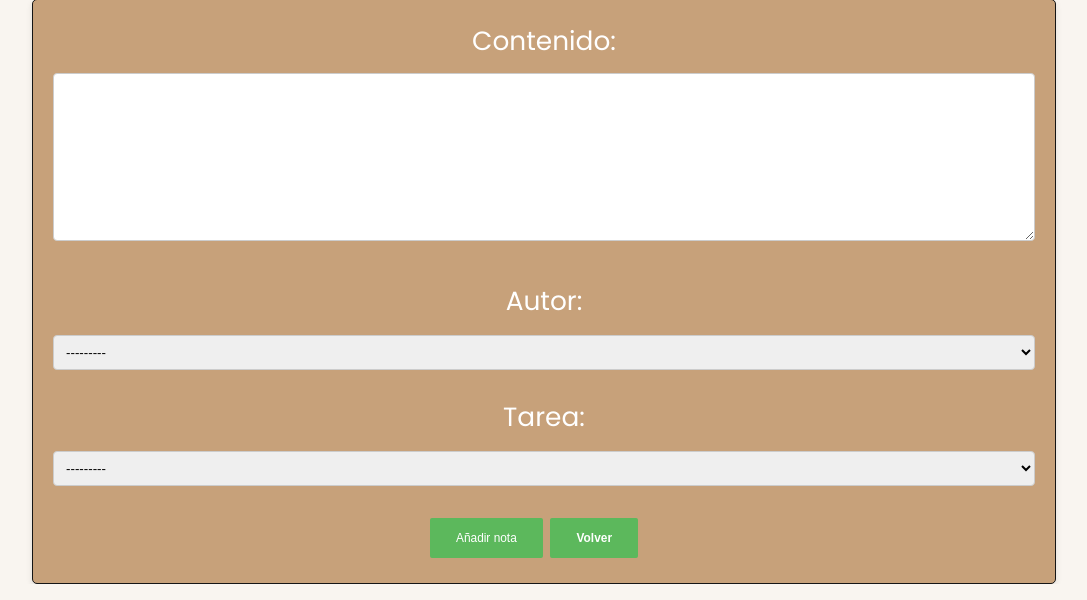
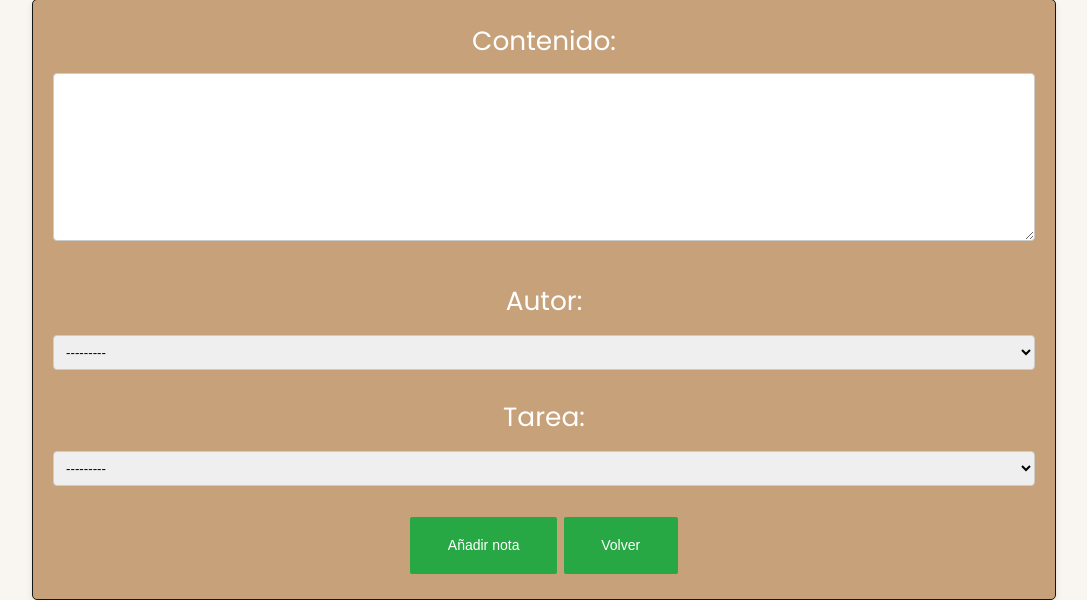
Before and after one commit to joncanadas/Grupo_9-Entregable_2, a Django app: a page that uses DjangoGestionProyectos/DjangoGePrApp/templates/crearNotas.html in a window 1280 px wide. Shown: the part 342-942 px from the top of the page, without its empty margins (96-1183 px from the left). Run offline with Django 5.2, Linux system fonts and the light colour scheme; a user stored in the database is signed in; data comes from the database, SQL or seed files in the repository; both versions use the stored data as it was after the commit.

Commit message:
arreglo botones

```diff
--- a/DjangoGestionProyectos/DjangoGePrApp/templates/crearCliente.html
+++ b/DjangoGestionProyectos/DjangoGePrApp/templates/crearCliente.html
@@ -4,8 +4,8 @@
 <form class="formulario" action="#" method="POST">
   {% csrf_token %} {{form}}
 
-  <button type="submit">Añadir Cliente</button>
-  <button class="nav" type="submit">
+  <button class="buttonCrear" type="submit"><p>Añadir Cliente</p></button>
+  <button class="buttonCrear" type="submit">
     <a href="{% url 'listados' %}">Volver</a>
   </button>
 </form>
--- a/DjangoGestionProyectos/DjangoGePrApp/templates/crearEmpleado.html
+++ b/DjangoGestionProyectos/DjangoGePrApp/templates/crearEmpleado.html
@@ -4,8 +4,8 @@
 <form class="formulario" action="#" method="POST">
   {% csrf_token %} {{form}}
 
-  <button type="submit">Añadir Empleado</button>
-  <button class="nav" type="submit">
+  <button class="buttonCrear" type="submit"><p>Añadir Empleado</p></button>
+  <button class="buttonCrear" type="submit">
     <a href="{% url 'listados' %}">Volver</a>
   </button>
 </form>
--- a/DjangoGestionProyectos/DjangoGePrApp/templates/crearNotas.html
+++ b/DjangoGestionProyectos/DjangoGePrApp/templates/crearNotas.html
@@ -4,8 +4,8 @@
 <form class="formulario" action="#" method="POST">
   {% csrf_token %} {{form}}
 
-  <button type="submit">Añadir nota</button>
-  <button class="nav" type="submit">
+  <button class="buttonCrear"type="submit"><p>Añadir nota</p></button>
+  <button class="buttonCrear" type="submit">
     <a href="{% url 'listados' %}">Volver</a>
   </button>
 </form>
--- a/DjangoGestionProyectos/DjangoGePrApp/templates/crearProyecto.html
+++ b/DjangoGestionProyectos/DjangoGePrApp/templates/crearProyecto.html
@@ -3,8 +3,8 @@
 <form class="formulario" action="#" method="POST">
   {% csrf_token %} {{form}}
 
-  <button type="submit">Creación Proyecto</button>
-  <button class="nav" type="submit">
+  <button class="buttonCrear" type="submit"><p>Creación Proyecto</p></button>
+  <button class="buttonCrear" type="submit">
     <a href="{% url 'listados' %}">Volver</a>
   </button>
 </form>
--- a/DjangoGestionProyectos/DjangoGePrApp/templates/crearTarea.html
+++ b/DjangoGestionProyectos/DjangoGePrApp/templates/crearTarea.html
@@ -4,8 +4,8 @@
 <form class="formulario" action="#" method="POST">
   {% csrf_token %} {{form}}
 
-  <button type="submit">Crear Tarea</button>
-  <button class="nav" type="submit">
+  <button class="buttonCrear" type="submit"><p>Crear Tarea</p></button>
+  <button class="buttonCrear" type="submit">
     <a href="{% url 'listados' %}">Volver</a>
   </button>
 </form>
--- a/DjangoGestionProyectos/static/css/style.css
+++ b/DjangoGestionProyectos/static/css/style.css
@@ -538,3 +538,43 @@ th, td {
 .formularioregistro button:hover {
   background: #218838;
 }
+
+
+
+
+
+
+.buttonCrear {
+  font-size: 14px;  /* Tamaño de la fuente más grande */
+  padding: 10px 15px;  /* Relleno más grande */
+  border-radius: 5px;  /* Bordes más redondeados */
+  cursor: pointer;  /* Cambiar el cursor al pasar sobre el botón */
+  border: none;  /* Quitar el borde predeterminado */
+  display: inline-flex;  /* Para asegurar que el contenido del botón esté centrado */
+  align-items: center;  /* Centrar verticalmente */
+  justify-content: center;  /* Centrar horizontalmente */
+}
+
+.buttonCrear a {
+  color: inherit;  /* Heredar el color del botón */
+  text-decoration: none;  /* Quitar el subrayado del enlace */
+  display: block;  /* Hacer que el enlace ocupe todo el botón */
+  width: 100%;
+  height: 100%;
+  text-align: center;  /* Centrar el texto */
+  padding: 7px 11px;  /* Asegurar que el enlace tenga el mismo padding */
+}
+
+.buttonCrear p {
+  color: inherit;  /* Heredar el color del botón */
+  text-decoration: none;  /* Quitar el subrayado del enlace */
+  display: block;  /* Hacer que el enlace ocupe todo el botón */
+  width: 100%;
+  height: 100%;
+  text-align: center;  /* Centrar el texto */
+  padding: 7px 11px;  /* Asegurar que el enlace tenga el mismo padding */
+}
+
+.buttonCrear[type="submit"] {
+  background-color: #28a745;  /* Color de fondo del botón 'Añadir nota' */
+}
```
Also changed, not shown: DjangoGestionProyectos/db.sqlite3.
